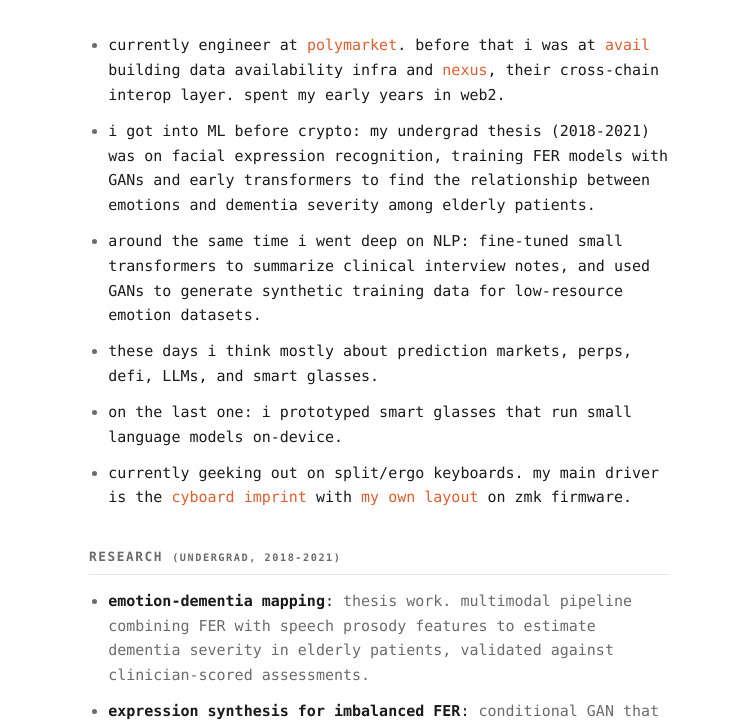
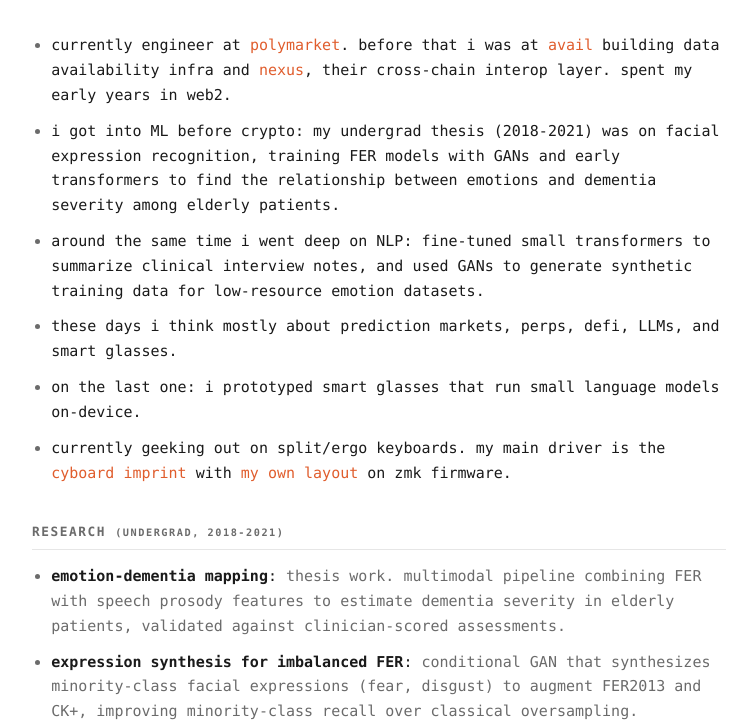
Before and after one commit to naruto11eth/naruto.dev, a plain HTML site: page index.html in a window 1280 px wide. Shown: the part 139-867 px from the top of the page, without its empty margins (261-1011 px from the left). Drawn offline with Linux system fonts and the light colour scheme.

Commit message:
style: widen content column to 750px

```diff
--- a/index.html
+++ b/index.html
@@ -39,9 +39,9 @@
       -webkit-font-smoothing: antialiased;
     }
     main {
-      max-width: 620px;
+      max-width: 750px;
       margin: 0 auto;
-      padding: 4.5rem 1.25rem 5rem;
+      padding: 4.5rem 1.75rem 5rem;
     }
     h1 {
       font-size: 1.35rem;
```
